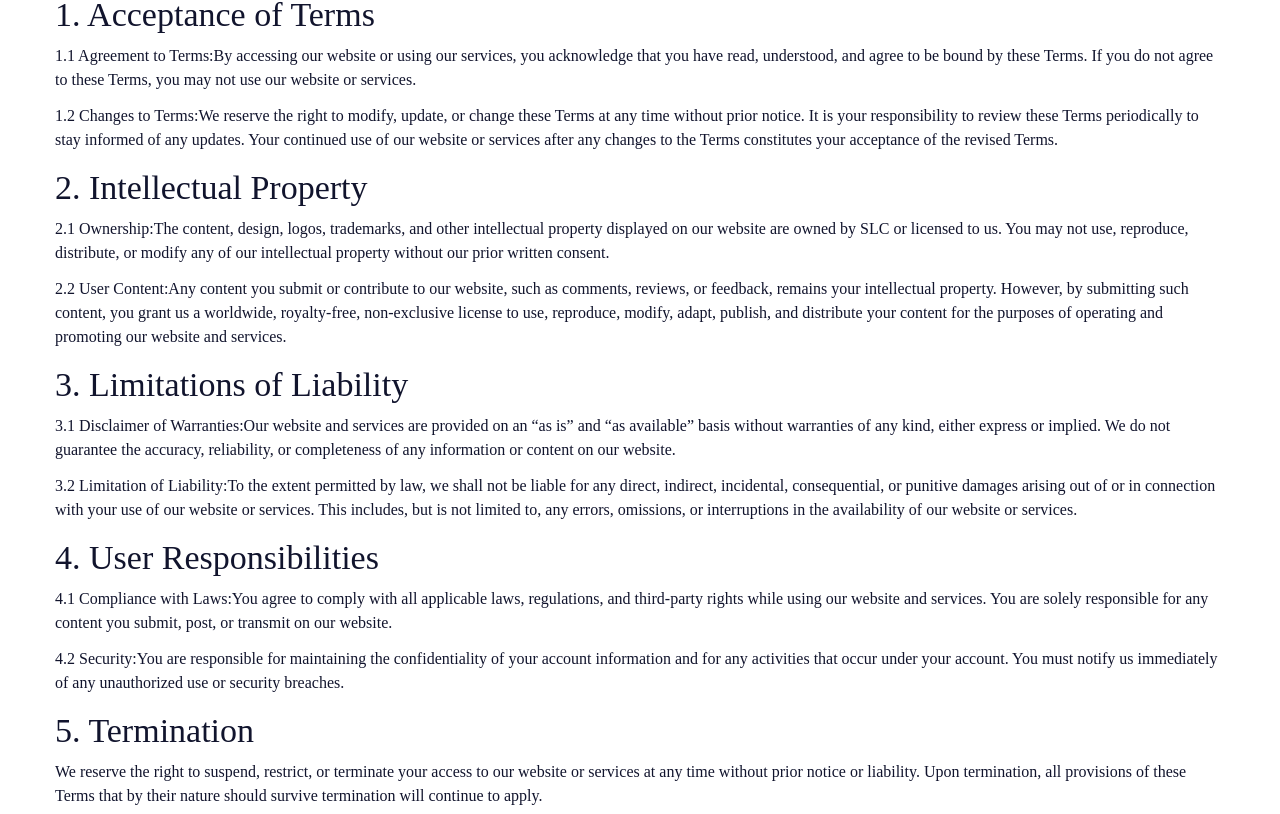
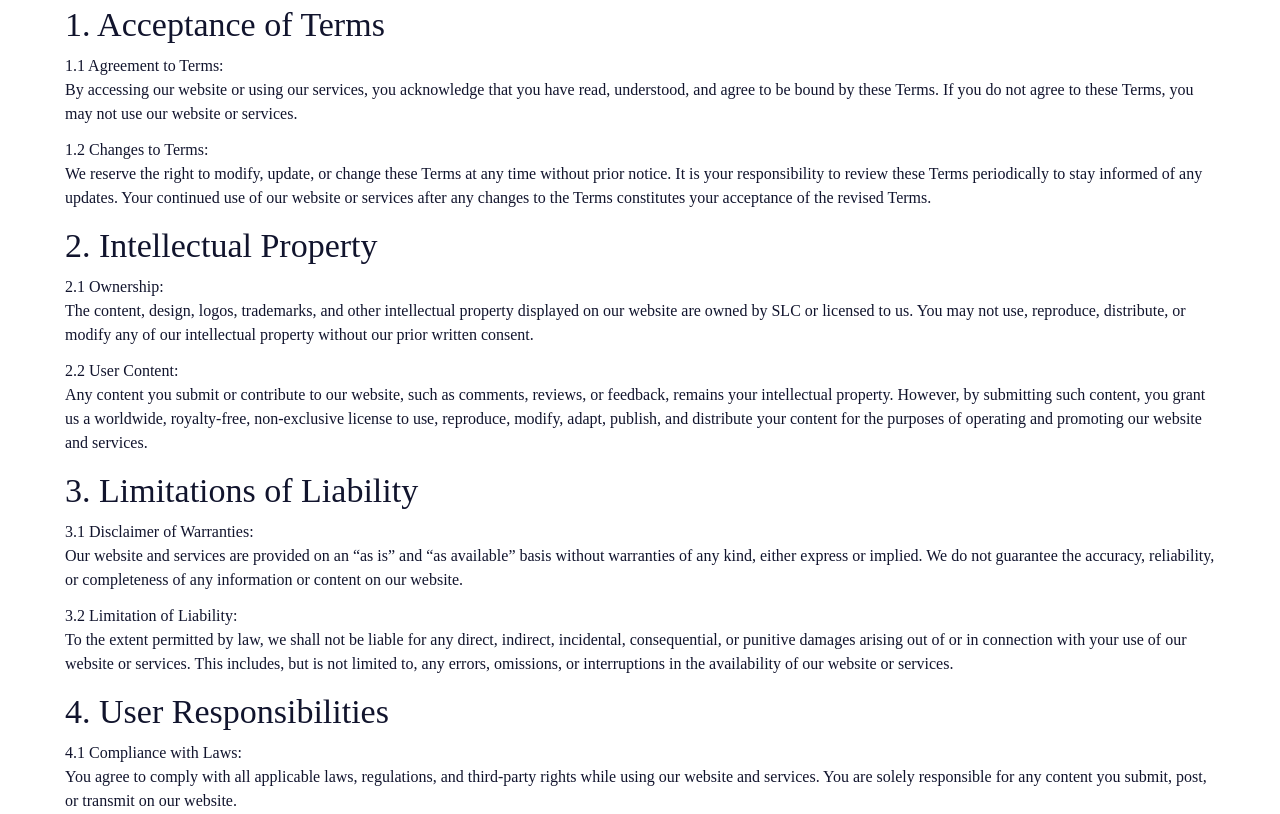
Before and after one commit to Software-Lifecycle-Consultants/slc-open-hms, a Next.js app: page /terms-condition in a window 1280 px wide. Shown: the part 366-1180 px from the top of the page. Built offline with nearby package versions, Linux system fonts and the light colour scheme.

Commit message:
Updated the styles

```diff
--- a/app/terms-condition/page.tsx
+++ b/app/terms-condition/page.tsx
@@ -11,9 +11,10 @@ export default function TermsCondition() {
       <div style={{
         maxWidth: '1220px',
         margin: '0 auto',
-        padding: '25px',
+        padding: '35px',
         color: '#11142D'
       }}>
+        {/* Assign to the Page Details of the Terms and Conditions page */}
         <Typography variant="h4" sx={{
           textAlign: "center",
           marginTop: "10px",
@@ -21,148 +22,134 @@ export default function TermsCondition() {
         }}>
           {pageDetails.title}
         </Typography>
-
         <Typography variant="h6" sx={{
           textAlign: "center"
         }}>
           {pageDetails.subtitle}
         </Typography>
-
+        {/* Assign header section of the Terms and Conditions page */}
         <Typography variant="h4" sx={{
           marginTop: "10px"
         }}>
           {headerDetails.title}
         </Typography>
-
         <Typography variant="h5" sx={{
           marginTop: "10px"
         }}>
           Effective Date:
           {headerDetails.effectiveDate}
         </Typography>
-
         <Typography variant="body1" sx={{
           marginTop: "10px"
         }}>
           {headerDetails.description}
         </Typography>
-
+        {/* Assign Details to the head section 1 */}
         <Typography variant="h4" sx={{
           marginTop: "15px"
         }}>
           {headsection1.subsection1}
         </Typography>
-
         <Typography variant="body1" sx={{
           marginTop: "8px"
         }}>
           {headsection1.title1}
-          {headsection1.content1}
         </Typography>
-
+        <Typography variant="body1"> {headsection1.content1} </Typography>
         <Typography variant="body1" sx={{
           marginTop: "12px"
         }}>
           {subsection2.title2}
-          {subsection2.content2}
         </Typography>
-
+        <Typography variant="body1"> {subsection2.content2} </Typography>
+        {/* Assign Details to the head section 2 */}
         <Typography variant="h4" sx={{
           marginTop: "15px"
         }}>
           {headsection2.subsection3}
         </Typography>
-
         <Typography variant="body1" sx={{
           marginTop: "8px"
         }}>
           {headsection2.title1}
-          {headsection2.content1}
         </Typography>
-
+        <Typography variant="body1"> {headsection2.content1} </Typography>
         <Typography variant="body1" sx={{
           marginTop: "12px"
         }}>
           {subsection4.title2}
-          {subsection4.content2}
         </Typography>
-
+        <Typography variant="body1"> {subsection4.content2} </Typography>
+        {/* Assign Details to the head section 3 */}
         <Typography variant="h4" sx={{
           marginTop: "15px"
         }}>
           {headsection3.subsection5}
         </Typography>
-
         <Typography variant="body1" sx={{
           marginTop: "8px"
         }}>
           {headsection3.title1}
-          {headsection3.content1}
         </Typography>
-
+        <Typography variant="body1"> {headsection3.content1} </Typography>
         <Typography variant="body1" sx={{
           marginTop: "12px"
         }}>
           {subsection6.title2}
-          {subsection6.content2}
         </Typography>
-
+        <Typography variant="body1"> {subsection6.content2} </Typography>
+        {/* Assign Details to the head section 4 */}
         <Typography variant="h4" sx={{
           marginTop: "15px"
         }}>
           {headsection4.subsection7}
         </Typography>
-
         <Typography variant="body1" sx={{
           marginTop: "8px"
         }}>
           {headsection4.title1}
-          {headsection4.content1}
         </Typography>
-
+        <Typography variant="body1"> {headsection4.content1} </Typography>
         <Typography variant="body1" sx={{
           marginTop: "12px"
         }}>
           {subsection8.title2}
-          {subsection8.content2}
         </Typography>
-
+        <Typography variant="body1"> {subsection8.content2} </Typography>
+        {/* Assign Details to the head section 5 */}
         <Typography variant="h4" sx={{
           marginTop: "15px"
         }}>
           {headsection5.subsection9}
         </Typography>
-
         <Typography variant="body1" sx={{
           marginTop: "8px"
         }}>
           {headsection5.content}
         </Typography>
-
+        {/* Assign Details to the head section 6 */}
         <Typography variant="h4" sx={{
           marginTop: "15px"
         }}>
           {headsection6.subsection10}
         </Typography>
-
         <Typography variant="body1" sx={{
           marginTop: "8px"
         }}>
           {headsection6.content1}
         </Typography>
-
+        {/* Assign Details to the head section 7 */}
         <Typography variant="h4" sx={{
           marginTop: "15px"
         }}>
           {headsection7.subsection11}
         </Typography>
-
         <Typography variant="body1" sx={{
           marginTop: "8px"
         }}>
           {headsection7.content2}
         </Typography>
-
+        {/* Assign Details to the pageEnd section */}
         <Typography variant="h4" sx={{
           textAlign: "center",
           marginTop: "30px",
@@ -170,14 +157,11 @@ export default function TermsCondition() {
         }}>
           {pageEnd.subtitle}
         </Typography>
-
-        <center>
           <Typography variant="h6" sx={{
             textAlign: "center"
           }}>
             {pageEnd.title}
           </Typography>
-        </center>
       </div>
     </>
   );
```
Also changed, not shown: data/termscondition.ts (+0 -9 lines).
